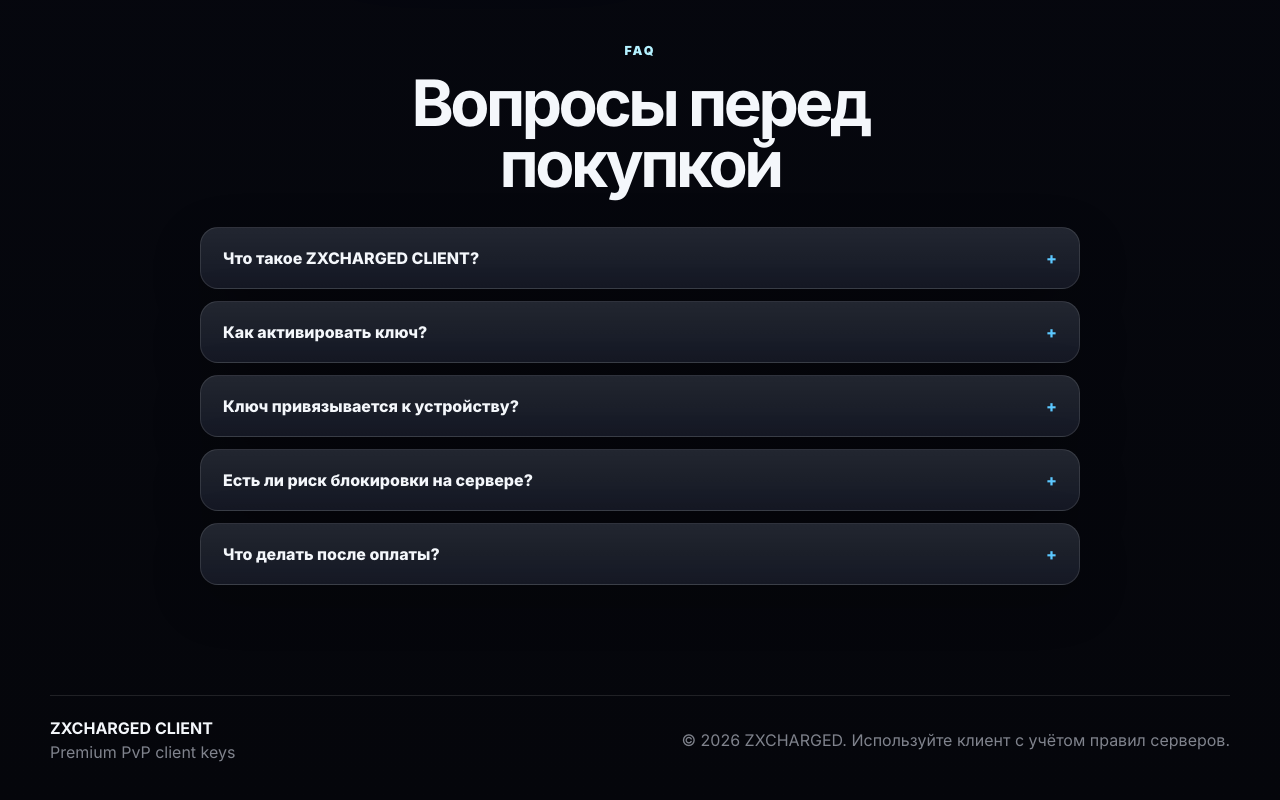
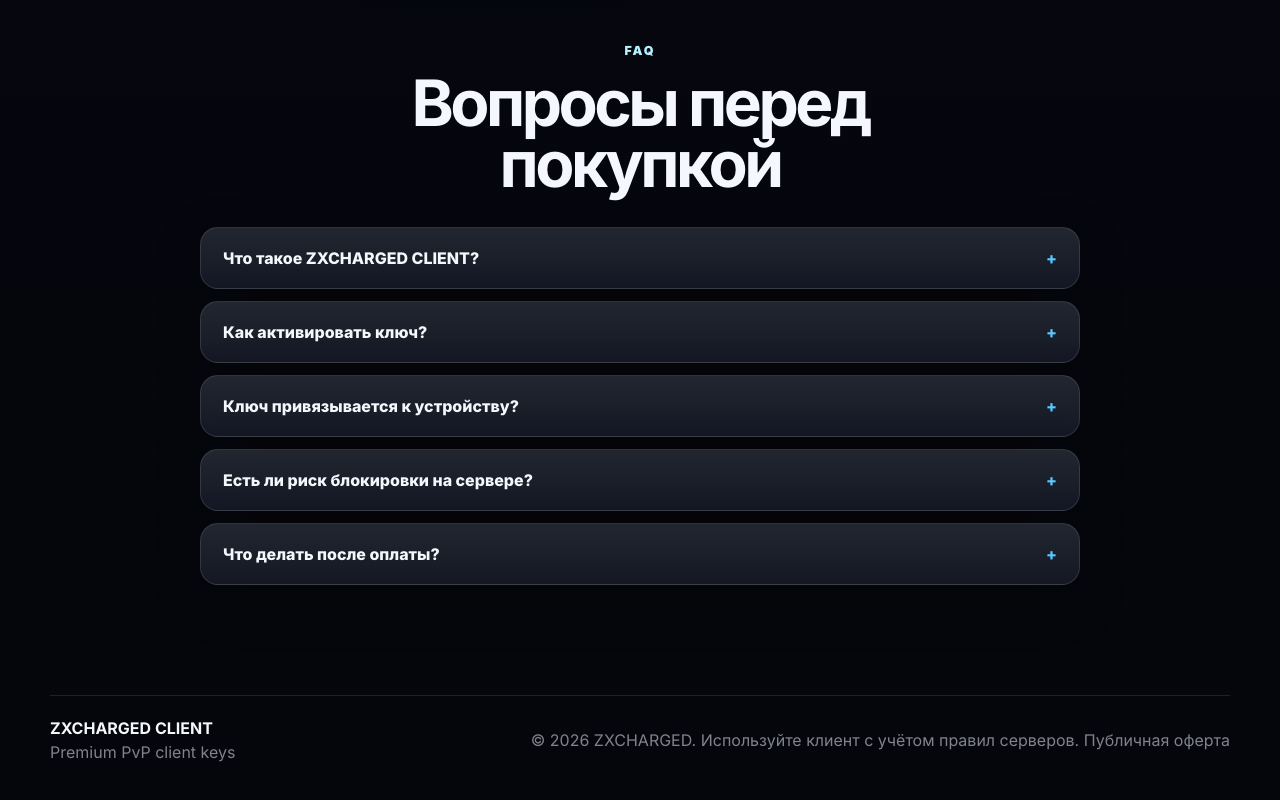
Before and after one commit to zxchargedoffc/zxcharged-sales-site, a React (Vite) app: page / in a window 1280 px wide. Shown: the part 2390-3190 px from the top of the page. Built offline with nearby package versions, Linux system fonts and the light colour scheme; no server answers.

Commit message:
Add public offer footer link

```diff
--- a/src/components/Footer.tsx
+++ b/src/components/Footer.tsx
@@ -7,7 +7,7 @@
       </div>
       <p>
         © {new Date().getFullYear()} ZXCHARGED. Используйте клиент с учётом
-        правил серверов.
+        правил серверов. <a href="/offer">Публичная оферта</a>
       </p>
     </footer>
   );
```
